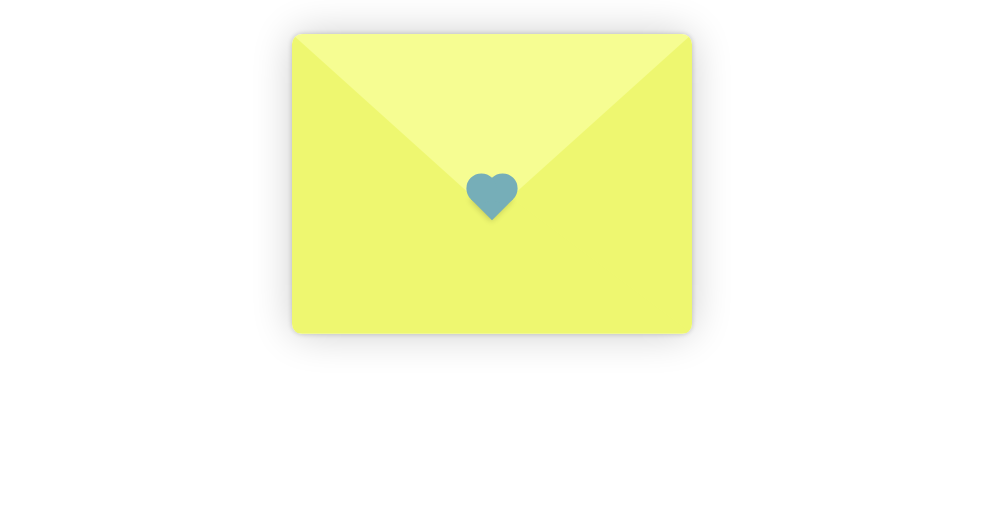
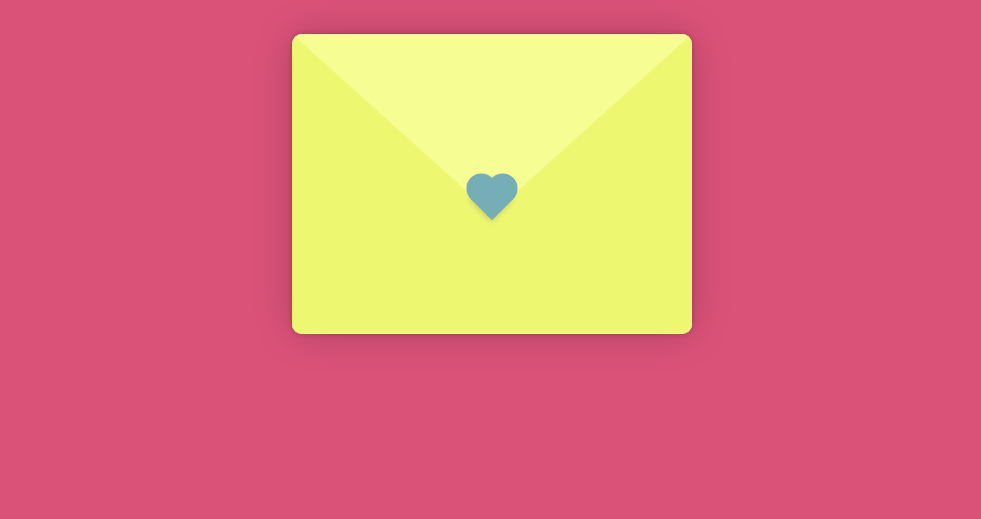
Before and after one commit to Azharx-10/Carta-tea, a plain HTML site: page index.html in a window 1280 px wide. Shown: the part 281-800 px from the top of the page, without its empty margins (148-1129 px from the left). Drawn offline with Linux system fonts and the light colour scheme.

Commit message:
Fix CSS syntax and update background color

```diff
--- a/style.css
+++ b/style.css
@@ -6,7 +6,7 @@
 
 :root {
     --primary: #ffffff;
-    --bg-color: ##fdff8d; /* Soft pink background */
+    --bg-color: #db5279; /* Soft pink background */
     --bg-envelope-color: #f7739f; /* Light pink envelope */
     --envelope-tab: #f6fd92; /* Darker pink tab */
     --envelope-cover: #eef770; /* Medium pink cover */
```
